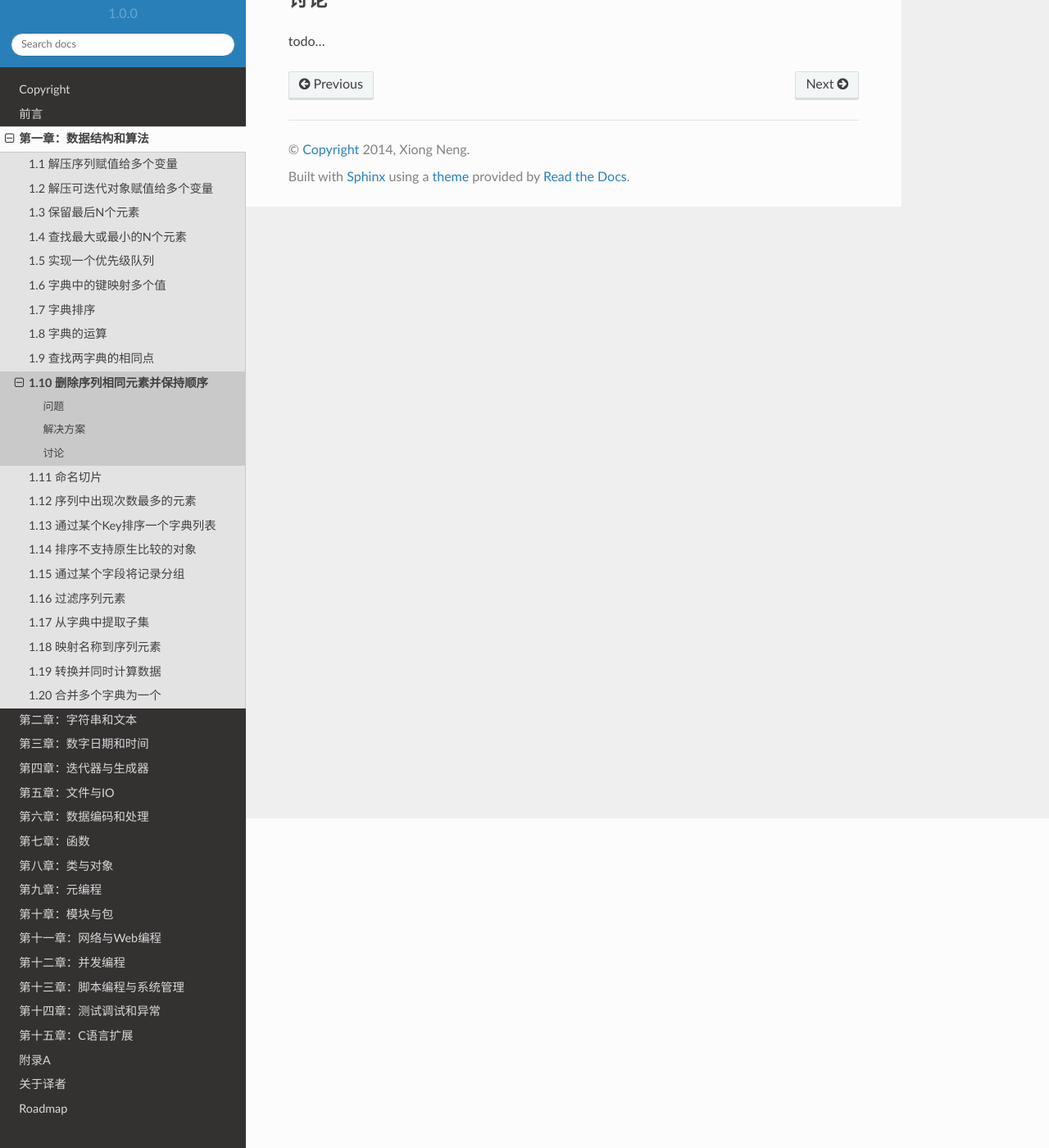
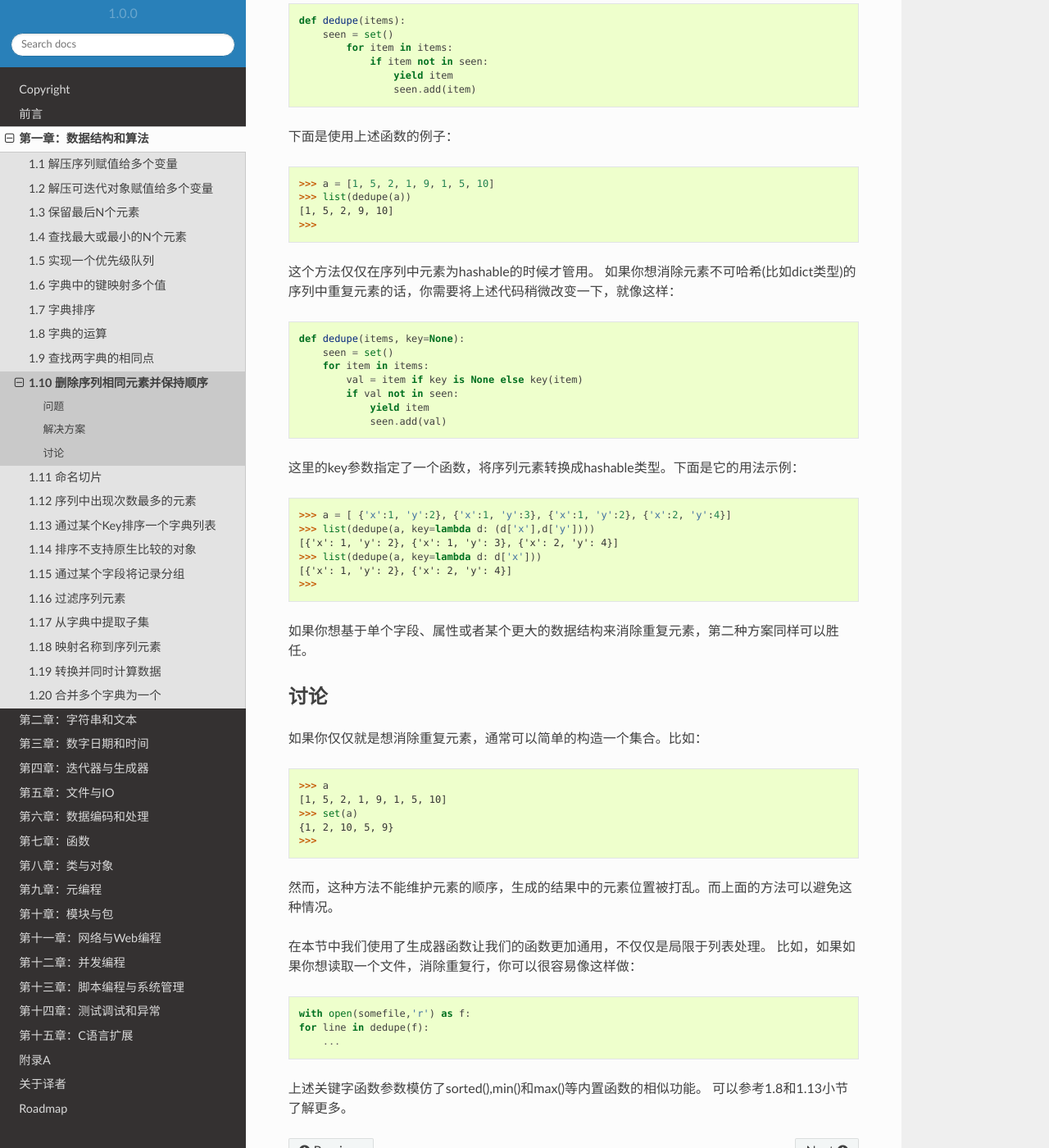
Before and after one commit to yidao620c/python3-cookbook, a Sphinx documentation site: the page built from source/c01/p10_remove_duplicates_from_seq_order.rst, in a window 1280 px wide and 1400 px high, scrolled down 402 px. Shown: the whole window at 82% size. Built offline with Sphinx 7.4.7 and the Read the Docs theme 2.0.0, drawn with Linux system fonts in a browser that asks for light colours; some of the changed text lies outside the part shown.

Commit message:
1.10小节完成

```diff
--- a/source/c01/p09_find_commonalities_in_dicts.rst
+++ b/source/c01/p09_find_commonalities_in_dicts.rst
@@ -38,7 +38,7 @@
     a.items() & b.items() # { ('y', 2) }
 
 这些操作也可以用于修改或者过滤字典元素。
-比如，假如你想以现有字典构造一个排除几个执行键的新字典。
+比如，假如你想以现有字典构造一个排除几个指定键的新字典。
 下面利用字典推导来实现这样的需求：
 
 .. code-block:: python
--- a/source/c01/p10_remove_duplicates_from_seq_order.rst
+++ b/source/c01/p10_remove_duplicates_from_seq_order.rst
@@ -1,18 +1,82 @@
-================================
+=============================
 1.10 删除序列相同元素并保持顺序
-================================
+=============================
 
 ----------
 问题
 ----------
-todo...
+怎样在一个序列上面保持元素顺序的同时消除重复的值？
 
 ----------
 解决方案
 ----------
-todo...
+如果序列上的值都是hashable类型，那么可以很简单的利用集合或者生成器来解决这个问题。比如：
+
+.. code-block:: python
+
+    def dedupe(items):
+        seen = set()
+            for item in items:
+                if item not in seen:
+                    yield item
+                    seen.add(item)
+下面是使用上述函数的例子：
+
+.. code-block:: python
+
+    >>> a = [1, 5, 2, 1, 9, 1, 5, 10]
+    >>> list(dedupe(a))
+    [1, 5, 2, 9, 10]
+    >>>
+这个方法仅仅在序列中元素为hashable的时候才管用。
+如果你想消除元素不可哈希(比如dict类型)的序列中重复元素的话，你需要将上述代码稍微改变一下，就像这样：
+
+.. code-block:: python
+
+    def dedupe(items, key=None):
+        seen = set()
+        for item in items:
+            val = item if key is None else key(item)
+            if val not in seen:
+                yield item
+                seen.add(val)
+
+这里的key参数指定了一个函数，将序列元素转换成hashable类型。下面是它的用法示例：
+
+.. code-block:: python
+
+    >>> a = [ {'x':1, 'y':2}, {'x':1, 'y':3}, {'x':1, 'y':2}, {'x':2, 'y':4}]
+    >>> list(dedupe(a, key=lambda d: (d['x'],d['y'])))
+    [{'x': 1, 'y': 2}, {'x': 1, 'y': 3}, {'x': 2, 'y': 4}]
+    >>> list(dedupe(a, key=lambda d: d['x']))
+    [{'x': 1, 'y': 2}, {'x': 2, 'y': 4}]
+    >>>
+
+如果你想基于单个字段、属性或者某个更大的数据结构来消除重复元素，第二种方案同样可以胜任。
 
 ----------
 讨论
 ----------
-todo...
+如果你仅仅就是想消除重复元素，通常可以简单的构造一个集合。比如：
+
+.. code-block:: python
+
+    >>> a
+    [1, 5, 2, 1, 9, 1, 5, 10]
+    >>> set(a)
+    {1, 2, 10, 5, 9}
+    >>>
+
+然而，这种方法不能维护元素的顺序，生成的结果中的元素位置被打乱。而上面的方法可以避免这种情况。
+
+在本节中我们使用了生成器函数让我们的函数更加通用，不仅仅是局限于列表处理。
+比如，如果如果你想读取一个文件，消除重复行，你可以很容易像这样做：
+
+.. code-block:: python
+
+    with open(somefile,'r') as f:
+    for line in dedupe(f):
+        ...
+
+上述关键字函数参数模仿了sorted(),min()和max()等内置函数的相似功能。
+可以参考1.8和1.13小节了解更多。
```
Also changed, not shown: other parts of source/c01/p09_find_commonalities_in_dicts.rst (+1 -1 lines), 1 other file.
